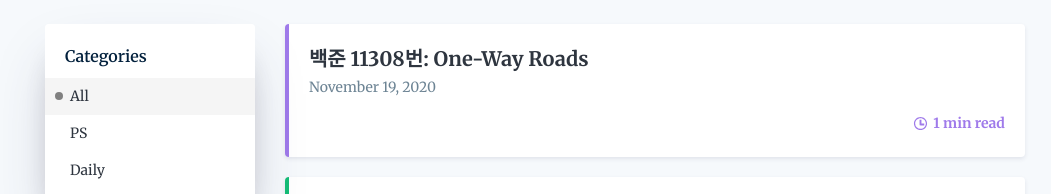
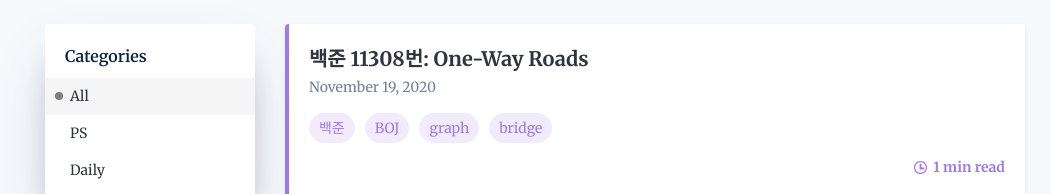
Before and after one commit to dpjungmin/blog, a Gatsby site: page / in a window 1280 px wide. Shown: the part 502-696 px from the top of the page, without its empty margins (105-1156 px from the left). Built offline with nearby package versions, Linux system fonts and the light colour scheme; Gatsby itself is replaced by a stand-in of ours.

Commit message:
Add tags

```diff
--- a/src/components/blog/blog-posts.tsx
+++ b/src/components/blog/blog-posts.tsx
@@ -12,6 +12,7 @@ interface BlogPostsProps {
       description: string
       category: string
       slug: string
+      tags: string[]
     }
   }[]
 }
--- a/src/components/blog/post.tsx
+++ b/src/components/blog/post.tsx
@@ -2,7 +2,7 @@ import React from "react"
 import styled, { css } from "styled-components"
 import { Link } from "gatsby"
 import { Icon } from "@components"
-import { theme } from "@styles"
+import { theme, mixin } from "@styles"
 
 const { mapCategoryToColor, fontSize } = theme
 
@@ -16,6 +16,7 @@ interface PostProps {
       description: string
       category: string
       slug: string
+      tags: string[]
     }
   }
 }
@@ -54,6 +55,29 @@ const StyledDate = styled.small`
   font-size: ${fontSize.sm};
 `
 
+const StyledTags = styled.div`
+  display: flex;
+  flex-wrap: wrap;
+`
+
+const StyledTag = styled.div<{ category: string }>`
+  ${mixin.flexCenter}
+  font-size: 14px;
+  height: 30px;
+  padding: 0 10px;
+  border-radius: 50px;
+  border: none;
+  overflow: hidden;
+  margin-bottom: 4px;
+  ${props => css`
+    color: ${mapCategoryToColor(props.category)};
+    background-color: ${mapCategoryToColor(props.category, false, true)};
+  `}
+  &:not(:last-child) {
+    margin-right: 10px;
+  }
+`
+
 const StyledDescription = styled.section`
   font-size: ${fontSize.md};
 `
@@ -82,7 +106,7 @@ const StyledTimeToRead = styled.div<{ category: string }>`
 
 const Post: React.FC<PostProps> = ({ post }) => {
   const { excerpt, timeToRead, frontmatter } = post
-  const { title, date, description, category, slug } = frontmatter
+  const { title, date, description, category, slug, tags } = frontmatter
 
   return (
     <StyledContainer
@@ -97,6 +121,14 @@ const Post: React.FC<PostProps> = ({ post }) => {
           </StyledTitle>
           <StyledDate>{date}</StyledDate>
         </StyledHeader>
+        <StyledTags>
+          {tags &&
+            tags.map(tag => (
+              <StyledTag key={tag} category={category}>
+                {tag}
+              </StyledTag>
+            ))}
+        </StyledTags>
         <StyledDescription>
           <p
             dangerouslySetInnerHTML={{
--- a/src/pages/index.tsx
+++ b/src/pages/index.tsx
@@ -26,6 +26,7 @@ interface BlogPageProps {
           description: string
           category: string
           slug: string
+          tags: string[]
         }
       }[]
     }
@@ -92,6 +93,7 @@ export const pageQuery = graphql`
           description
           category
           slug
+          tags
         }
       }
     }
--- a/src/styles/theme.ts
+++ b/src/styles/theme.ts
@@ -20,23 +20,23 @@ const mapCategoryToColor = (
   switch (t.toLowerCase()) {
     case "travel":
       if (hover) return "#ff8787"
-      if (shadow) return "rgba(255, 107, 107, 0.2)"
+      if (shadow) return "rgba(255, 107, 107, 0.15)"
       return "#ff6b6b"
     case "daily":
       if (hover) return "#19e28d"
-      if (shadow) return "rgba(21, 189, 118, 0.2)"
+      if (shadow) return "rgba(21, 189, 118, 0.15)"
       return "#15bd76"
     case "ps":
       if (hover) return "#805ad5"
-      if (shadow) return "rgba(159, 122, 234, 0.2)"
+      if (shadow) return "rgba(159, 122, 234, 0.15)"
       return "#9f7aea"
     case "algorithm":
       if (hover) return "#208ff0"
-      if (shadow) return "rgba(15, 122, 216, 0.2)"
+      if (shadow) return "rgba(15, 122, 216, 0.15)"
       return "#0f7ad8"
     case "research":
       if (hover) return "#124c6e"
-      if (shadow) return "rgba(12, 52, 75, 0.2)"
+      if (shadow) return "rgba(12, 52, 75, 0.15)"
       return "#0c344b"
     default:
       return "grey"
--- a/src/templates/blog-post.tsx
+++ b/src/templates/blog-post.tsx
@@ -59,6 +59,7 @@ interface BlogPostTemplate {
         date: string
         description: string
         category: string
+        tags: string[]
       }
     }
     previous: {
@@ -79,7 +80,7 @@ interface BlogPostTemplate {
 const BlogPostTemplate: React.FC<BlogPostTemplate> = ({ data, location }) => {
   const post = data.markdownRemark
   const { id, excerpt, timeToRead, html, tableOfContents, frontmatter } = post
-  const { title, date, description, category } = frontmatter
+  const { title, date, description, category, tags } = frontmatter
   const { previous, next } = data
 
   return (
@@ -93,6 +94,7 @@ const BlogPostTemplate: React.FC<BlogPostTemplate> = ({ data, location }) => {
             date={date}
             timeToRead={timeToRead}
             title={title}
+            tags={tags}
           />
           <TOC toc={tableOfContents} />
           <StyledArticle itemScope itemType="http://schema.org/Article">
@@ -129,6 +131,7 @@ export const pageQuery = graphql`
         date(formatString: "MMMM DD, YYYY")
         description
         category
+        tags
       }
     }
     previous: markdownRemark(id: { eq: $previousPostId }) {
```
Also changed, not shown: src/components/post/header.tsx (+34 -0 lines).
